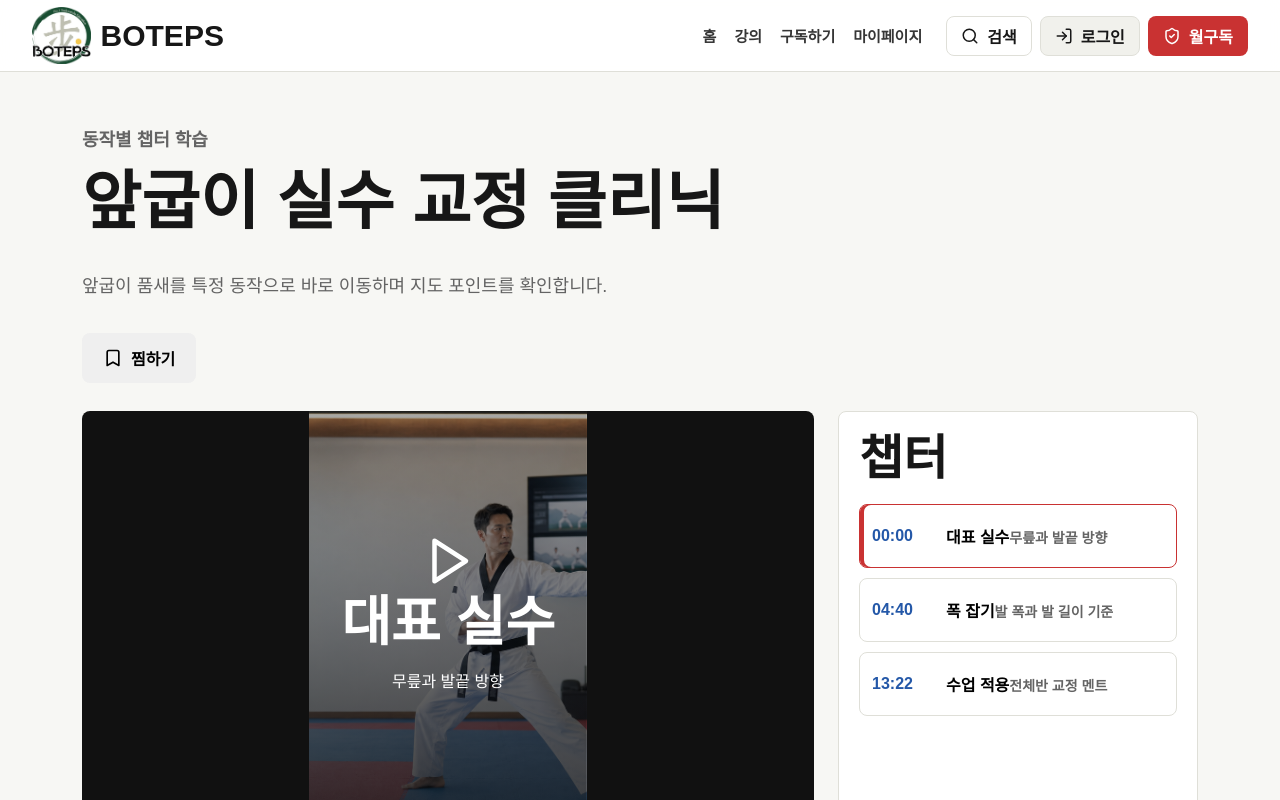
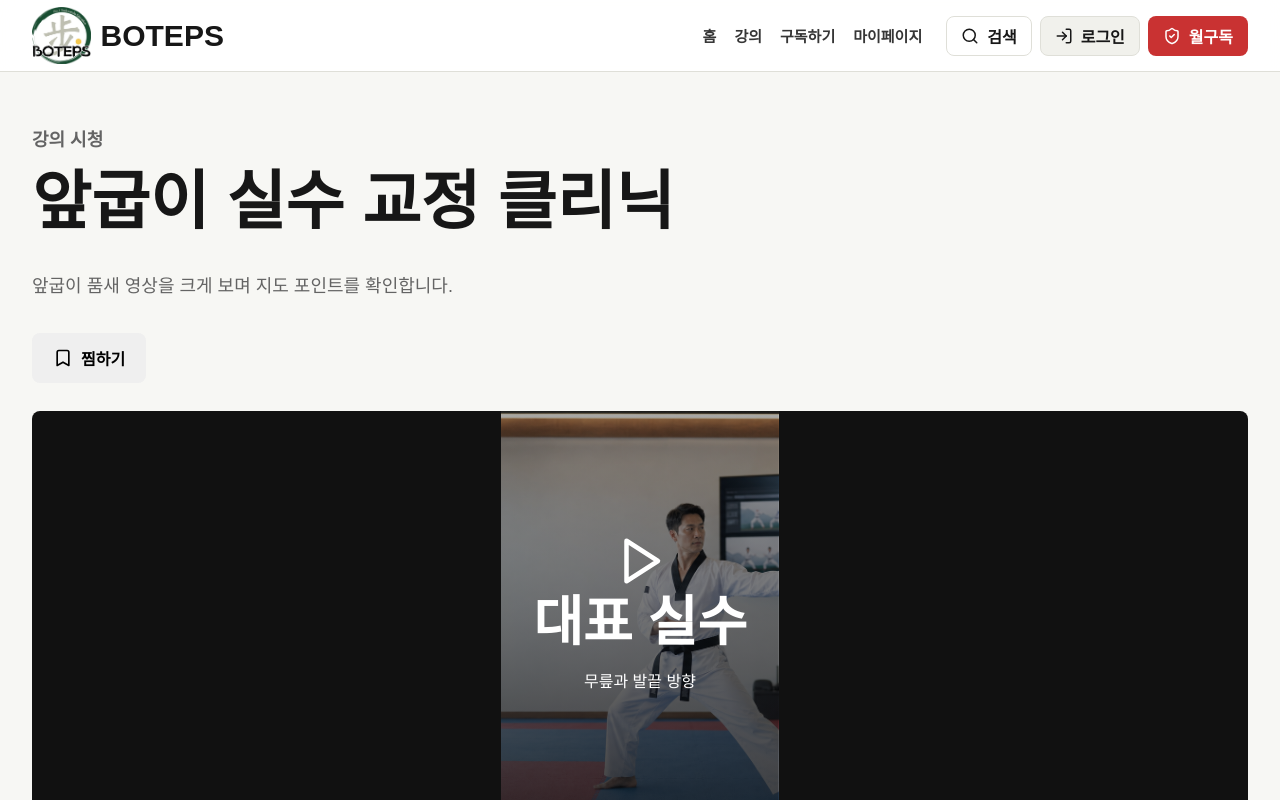
Before and after one commit to boteps4120-alt/botepswep, a Next.js app: page /watch/front-stance-correction in a window 1280 px wide. Shown: the top 800 px of the page. Built offline with nearby package versions, Linux system fonts and the light colour scheme; no server answers; the database is empty.

Commit message:
Expand watch video layout

```diff
--- a/app/globals.css
+++ b/app/globals.css
@@ -440,6 +440,10 @@ h3 {
   padding: 54px 32px 84px;
 }
 
+.watch-page-shell {
+  max-width: 1360px;
+}
+
 .page-title {
   display: grid;
   gap: 14px;
@@ -580,8 +584,8 @@ h3 {
 
 .watch-layout {
   display: grid;
-  gap: 24px;
-  grid-template-columns: minmax(0, 1fr) 360px;
+  gap: 18px;
+  grid-template-columns: minmax(0, 1fr);
 }
 
 .video-shell {
@@ -632,9 +636,9 @@ h3 {
 
 .real-video.portrait {
   aspect-ratio: 9 / 16;
-  max-height: 78vh;
-  min-height: min(78vh, 520px);
-  width: min(100%, 460px);
+  max-height: 84vh;
+  min-height: min(84vh, 620px);
+  width: min(100%, 560px);
 }
 
 .progress-track {
--- a/app/watch/[slug]/watch-player.tsx
+++ b/app/watch/[slug]/watch-player.tsx
@@ -4,7 +4,7 @@ import Link from "next/link";
 import { CheckCircle2, Play, SkipBack, SkipForward } from "lucide-react";
 import { BookmarkButton } from "@/components/bookmark-button";
 import type { Course } from "@/lib/data";
-import { useEffect, useRef, useState, useTransition } from "react";
+import { useEffect, useRef, useTransition } from "react";
 import { saveWatchProgress } from "../actions";
 
 type WatchPlayerProps = {
@@ -15,7 +15,7 @@ type WatchPlayerProps = {
 
 export function WatchPlayer({ course, initialBookmarked = false, nextCourse }: WatchPlayerProps) {
   const videoRef = useRef<HTMLVideoElement>(null);
-  const [activeChapter, setActiveChapter] = useState(course.chapters[0]);
+  const activeChapter = course.chapters[0];
   const [, startTransition] = useTransition();
   const isPortrait = course.videoOrientation === "portrait";
 
@@ -59,22 +59,16 @@ export function WatchPlayer({ course, initialBookmarked = false, nextCourse }: W
     // eslint-disable-next-line react-hooks/exhaustive-deps
   }, [course.slug]);
 
-  function selectChapter(chapter: Course["chapters"][number]) {
-    setActiveChapter(chapter);
-    const nextProgress = Math.max(1, Math.round((chapter.seconds / 2400) * 100));
-    persistProgress(nextProgress, chapter.seconds);
-  }
-
   function completeCourse() {
     persistProgress(100, activeChapter.seconds, true);
   }
 
   return (
-    <section className="page-shell">
+    <section className="page-shell watch-page-shell">
       <div className="page-title">
-        <p className="eyebrow">동작별 챕터 학습</p>
+        <p className="eyebrow">강의 시청</p>
         <h1>{course.title}</h1>
-        <p>{course.poomsae} 품새를 특정 동작으로 바로 이동하며 지도 포인트를 확인합니다.</p>
+        <p>{course.poomsae} 품새 영상을 크게 보며 지도 포인트를 확인합니다.</p>
         <div className="form-actions">
           <BookmarkButton slug={course.slug} initialBookmarked={initialBookmarked} size="large" />
         </div>
@@ -119,25 +113,6 @@ export function WatchPlayer({ course, initialBookmarked = false, nextCourse }: W
             </Link>
           </div>
         </div>
-
-        <aside className="player-panel">
-          <h2>챕터</h2>
-          <div className="chapter-list">
-            {course.chapters.map((chapter) => (
-              <button
-                key={chapter.title}
-                className={`chapter-button ${chapter.title === activeChapter.title ? "active" : ""}`}
-                onClick={() => selectChapter(chapter)}
-              >
-                <span className="chapter-time">{chapter.time}</span>
-                <span>
-                  <strong>{chapter.title}</strong>
-                  <small className="small-muted">{chapter.cue}</small>
-                </span>
-              </button>
-            ))}
-          </div>
-        </aside>
       </div>
 
       <div className="dashboard-grid" style={{ marginTop: 24 }}>
```
